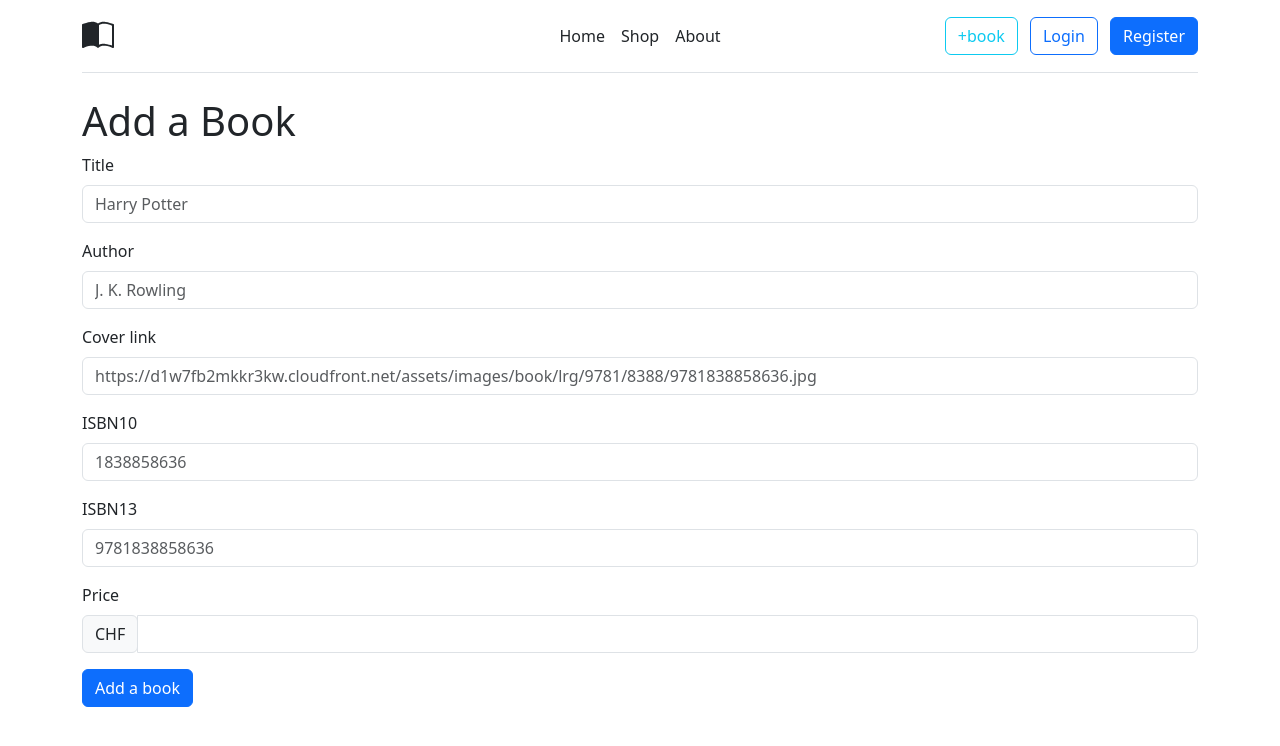
After one commit to aetrnm/phpprojectKSSB, a PHP site: page /add-book.html in a window 1280 px wide. The commit adds this page. Shown: the top 746 px of the page. Run offline with PHP 8.4, Linux system fonts and the light colour scheme.

Commit message:
feat: add HTML for add-book and its route

```diff
--- /dev/null
+++ b/add-book.html
@@ -0,0 +1,64 @@
+<!DOCTYPE html>
+<html lang="en">
+<head>
+  <meta charset="UTF-8" />
+  <meta http-equiv="X-UA-Compatible" content="IE=edge" />
+  <meta name="viewport" content="width=device-width, initial-scale=1.0" />
+  <link href="https://cdn.jsdelivr.net/npm/bootstrap@5.3.0-alpha1/dist/css/bootstrap.min.css" rel="stylesheet" integrity="sha384-GLhlTQ8iRABdZLl6O3oVMWSktQOp6b7In1Zl3/Jr59b6EGGoI1aFkw7cmDA6j6gD" crossorigin="anonymous">
+  <script src="https://cdn.jsdelivr.net/npm/bootstrap@5.3.0-alpha1/dist/js/bootstrap.bundle.min.js" integrity="sha384-w76AqPfDkMBDXo30jS1Sgez6pr3x5MlQ1ZAGC+nuZB+EYdgRZgiwxhTBTkF7CXvN" crossorigin="anonymous"></script>
+  <title>Book Store Add a Book</title>
+  <script src="components/Header.js"></script>
+</head>
+<body>
+<div class="container">
+  <main-header></main-header>
+
+  <div>
+    <h1>Add a Book</h1>
+  </div>
+
+  <form action="./add-book.php" method="POST">
+
+    <div class="mb-3">
+      <label for="email" class="form-label">Title</label>
+      <input name="email" id="email" type="text" class="form-control" placeholder="Harry Potter" required>
+    </div>
+
+    <div class="mb-3">
+      <label for="password" class="form-label">Author</label>
+      <input name="password" id="password" type="text" class="form-control" placeholder="J. K. Rowling" required>
+    </div>
+
+    <div class="mb-3">
+      <label for="cover" class="form-label">Cover link</label>
+      <input name="password" id="cover" type="text" class="form-control" placeholder="https://d1w7fb2mkkr3kw.cloudfront.net/assets/images/book/lrg/9781/8388/9781838858636.jpg" required>
+    </div>
+
+    <div class="mb-3">
+      <label for="isbn10" class="form-label">ISBN10</label>
+      <input name="password" id="isbn10" type="text" class="form-control" placeholder="1838858636" required>
+    </div>
+
+    <div class="mb-3">
+      <label for="isbn13" class="form-label">ISBN13</label>
+      <input name="password" id="isbn13" type="text" class="form-control" placeholder="9781838858636" required>
+    </div>
+
+    <div>
+      <label for="price" class="form-label">Price</label>
+    </div>
+
+    <div class="input-group mb-3">
+      <div class="input-group-prepend">
+        <span class="input-group-text">CHF</span>
+      </div>
+      <input type="text" id="price" class="form-control">
+    </div>
+
+    <input type="submit" class="btn btn-primary" value="Add a book">
+
+  </form>
+
+</div>
+</body>
+</html>
--- /dev/null
+++ b/add-book.php
@@ -0,0 +1 @@
+<?php
--- a/components/Header.js
+++ b/components/Header.js
@@ -15,6 +15,7 @@ class Header extends HTMLElement {
         </ul>
 
         <div class="col-md-3 text-end">
+          <a href="/add-book" class="btn btn-outline-info me-2">+book</a>
           <a href="/login" class="btn btn-outline-primary me-2">Login</a>
           <a href="/register" class="btn btn-primary">Register</a>
         </div>
--- a/index.php
+++ b/index.php
@@ -22,6 +22,9 @@ switch ($request) {
   case '/profile' :
     require __DIR__ . '/profile.html';
     break;
+  case '/add-book' :
+    require __DIR__ . '/add-book.html';
+    break;
   default:
     http_response_code(404);
     require __DIR__ . '/404.html';
```
